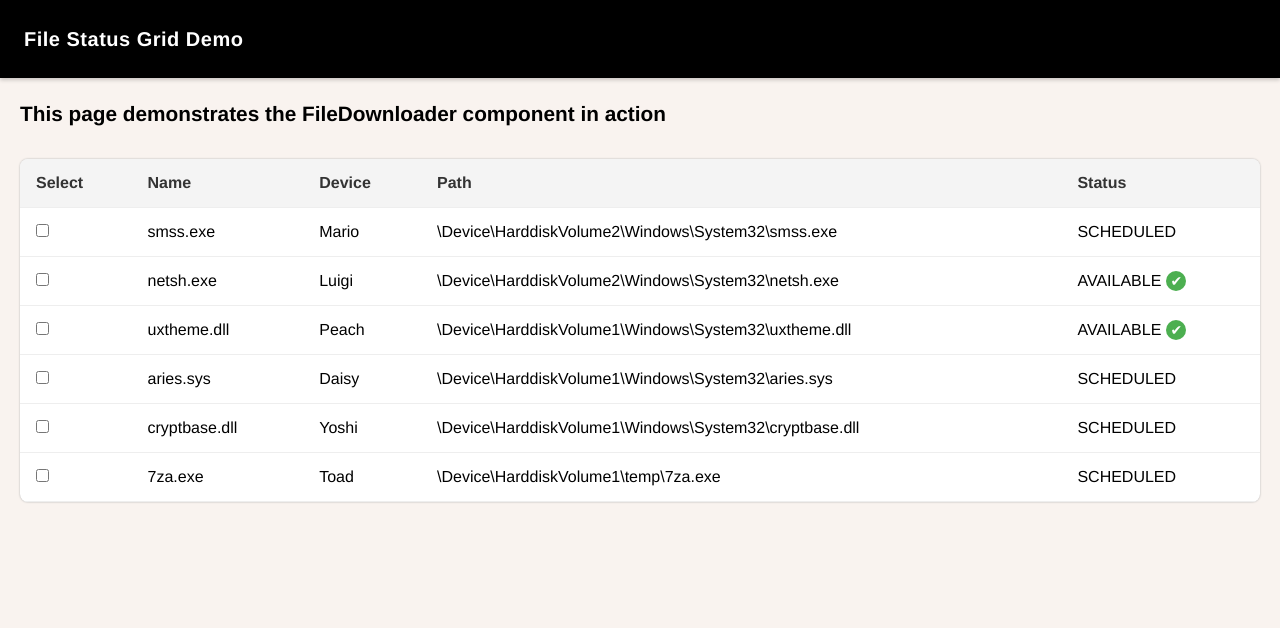
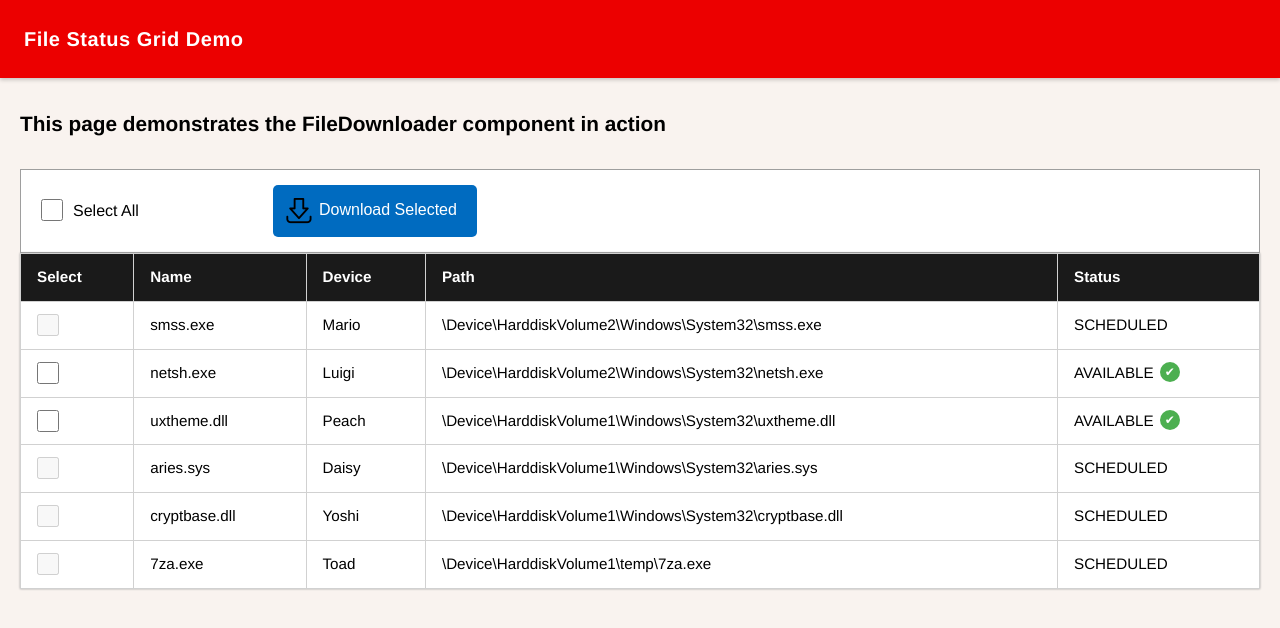
Before and after one commit to Siddhant-awati/FileStatusGrid, a React (Vite) app: page / in a window 1280 px wide. Shown: the top 628 px of the page. Built offline with nearby package versions, Linux system fonts and the light colour scheme.

Commit message:
feat: update table UI with checkboxes and download button

```diff
--- a/src/components/FileDownloader/FileDownloader.css
+++ b/src/components/FileDownloader/FileDownloader.css
@@ -1,34 +1,78 @@
+section.wrapper {
+  margin-top: 30px;
+}
+
+div.file-controls {
+  display: flex;
+  align-items: center;
+  gap: 12px;
+  background-color: var(--white);
+  border: 1px solid #9e9e9e;
+  padding: 15px 20px;
+}
+
+label.cb-label {
+  cursor: pointer;
+  min-width: 220px;
+}
+
+button.primary {
+  padding: 10px 20px 10px 10px;
+  font-size: 1rem;
+  background-color: #006bc0;
+  color: white;
+  border: 0;
+  border-radius: 5px;
+  cursor: pointer;
+  transition: background-color 0.2s ease-in-out;
+}
+button.primary:hover,
+button.primary:focus {
+  background-color: #007fe4;
+  outline: none;
+}
+button.primary:focus-visible {
+  outline: 2px solid #004a80;
+}
+
+img.download-icon {
+  width: 32px;
+  height: 32px;
+  vertical-align: middle;
+  margin-right: 4px;
+}
+
 .file-table {
   width: 100%;
   border-collapse: collapse;
-  background-color: #fff;
-  border-radius: 8px;
-  overflow: hidden;
-  margin-top: 30px;
-  box-shadow: 0px 0px 2px 0px #a7a7a7;
+  box-shadow: 0 0 2px #9e9e9e;
+  background-color: var(--white);
 }
 
 .file-table th,
 .file-table td {
   padding: 12px 16px;
   text-align: left;
-  border-bottom: 1px solid #eee;
+  border: 1px solid #d1d1d1;
+  font-size: 0.95rem;
 }
+.file-table th {
+  background-color: var(--gray);
+  font-weight: 600;
+  color: var(--white);
+}
+
 .file-table td.status {
   text-transform: uppercase;
-}
-.file-table th {
-  background-color: #f4f4f4;
-  font-weight: 600;
-  color: #333;
+  font-weight: 500;
 }
 
 .file-table tr:hover {
-  background-color: #fafafa;
+  background-color: #f5f5f5;
 }
 
-.row-unavailable {
-  opacity: 0.6;
+.file-table tr.active {
+  background-color: #aee6ff;
 }
 
 .green-tick {
@@ -37,14 +81,27 @@
   height: 20px;
   background-color: #4caf50;
   border-radius: 50%;
-  text-align: center;
-  line-height: 20px;
-  margin-left: 5px;
+  margin-left: 6px;
+  position: relative;
+  vertical-align: sub;
 }
-
 .green-tick::before {
   content: "✔";
   color: white;
-  font-size: 14px;
+  font-size: 12px;
+  position: absolute;
+  top: 50%;
+  left: 50%;
   transform: translate(-50%, -50%);
 }
+
+input.select-file {
+  height: 22px;
+  width: 22px;
+  cursor: pointer;
+  vertical-align: top;
+  margin-right: 10px;
+}
+input.select-file:disabled {
+  cursor: not-allowed;
+}
--- a/src/components/FileDownloader/FileDownloader.tsx
+++ b/src/components/FileDownloader/FileDownloader.tsx
@@ -14,31 +14,56 @@ interface FileDownloaderProps {
 
 const FileDownloader: React.FC<FileDownloaderProps> = ({ filesData }) => {
   if (!filesData || filesData.length === 0) {
-    return <p>No files available.</p>;
+    return <p role="status">No files available.</p>;
   }
 
   return (
+    <section className="wrapper">
+      <div className="file-controls">
+        <label htmlFor="selectAll" className="cb-label">
+          <input id="selectAll" type="checkbox" className="select-file" />
+          Select All
+        </label>
+
+        <button className="primary download-btn">
+          <img
+            className="download-icon"
+            src="/assets/download-icon.png"
+            alt=""
+            aria-hidden="true"
+          />
+          <span>Download Selected</span>
+        </button>
+      </div>
+
       <table className="file-table" aria-label="File download table">
         <thead>
           <tr>
-          <th>Select</th>
-          <th>Name</th>
-          <th>Device</th>
-          <th>Path</th>
-          <th>Status</th>
+            <th scope="col">Select</th>
+            <th scope="col">Name</th>
+            <th scope="col">Device</th>
+            <th scope="col">Path</th>
+            <th scope="col">Status</th>
           </tr>
         </thead>
         <tbody>
-        {filesData.map((file) => (
+          {filesData.map((file, index) => (
             <tr key={`${file.device}-${file.path}`}>
               <td>
-              <input type="checkbox" aria-label={`Select ${file.name}`} />
+                <label>
+                  <input
+                    className="select-file"
+                    type="checkbox"
+                    aria-label={`Select file: ${file.name}`}
+                    disabled={file.status !== "available"}
+                  />
+                </label>
               </td>
               <td>{file.name}</td>
               <td>{file.device}</td>
               <td>{file.path}</td>
               <td className="status">
-              {file.status}
+                <span>{file.status}</span>
                 {file.status === "available" && (
                   <span
                     className="green-tick"
@@ -51,6 +76,7 @@ const FileDownloader: React.FC<FileDownloaderProps> = ({ filesData }) => {
           ))}
         </tbody>
       </table>
+    </section>
   );
 };
 
--- a/src/components/Header/Header.css
+++ b/src/components/Header/Header.css
@@ -1,5 +1,5 @@
 .header {
-  background-color: var(--black);
+  background-color: var(--red);
   color: var(--white);
   box-shadow: 0 2px 4px rgba(0, 0, 0, 0.2);
 }
--- a/src/pages/Home.css
+++ b/src/pages/Home.css
@@ -3,4 +3,5 @@
 }
 h1 {
   font-size: 1.3rem;
+  margin: 10px 0;
 }
```
Also changed, not shown: public/assets/download-icon.png (added). Lines whose indentation alone changed are shown as unchanged.
